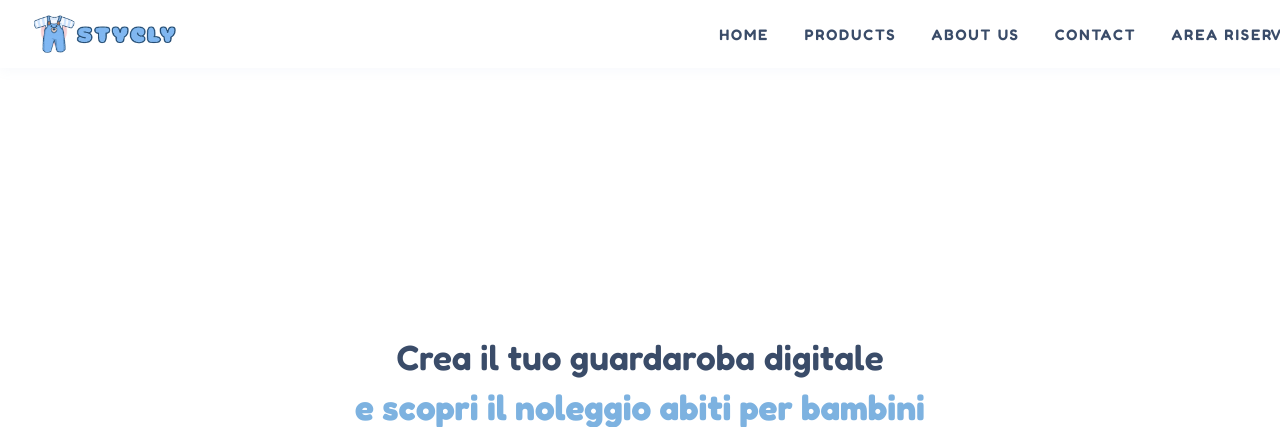
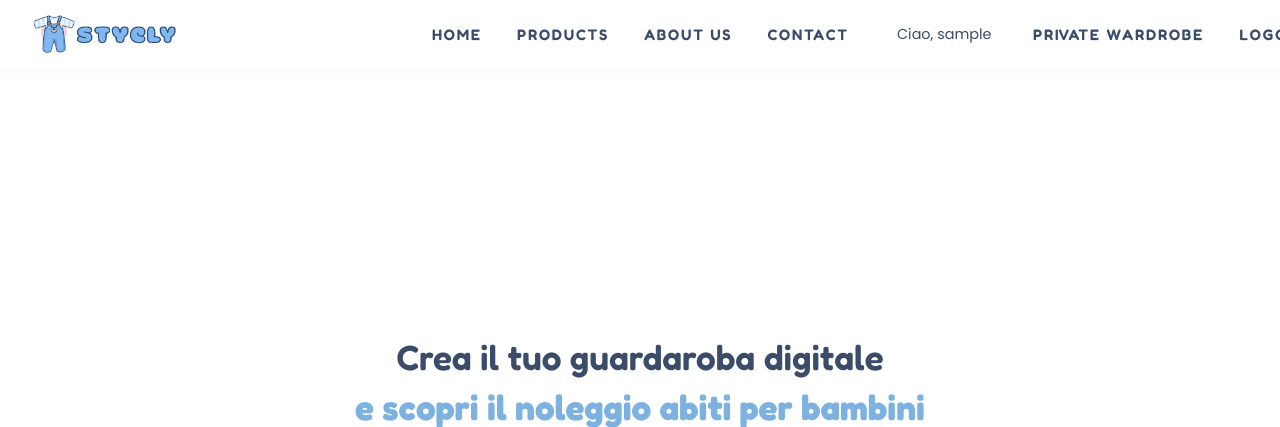
Before and after one commit to RGianluca98/Stycly2025, a Flask app: page / in a window 1280 px wide. Shown: the top 427 px of the page. Run offline with Flask 3, Linux system fonts and the light colour scheme; the visitor is signed in with stand-in values (Sample User, id 1).

Commit message:
test login

```diff
--- a/static/style.css
+++ b/static/style.css
@@ -155,8 +155,12 @@ body {
 /* Etichetta utente loggato */
 .stycly-user-label {
     font-size: 0.9rem;
-    color: #4a5670;
+    color: var(--col-primario);
+    margin-left: 0.8rem;
+    margin-right: 0.4rem;
+    white-space: nowrap;
 }
+
 
 /* --- HAMBURGER (mobile) --- */
 .stycly-nav-hamburger {
--- a/templates/base.html
+++ b/templates/base.html
@@ -19,6 +19,7 @@
 <body>
 
 <header class="stycly-header">
+    <!-- LOGO -->
     <div class="stycly-logo">
         <a href="{{ url_for('home') }}">
             <img src="{{ url_for('static', filename='stycly-logo.png') }}" alt="Stycly logo">
@@ -32,14 +33,24 @@
         <span></span>
     </button>
 
-    <!-- MENU -->
+    <!-- NAVBAR DESKTOP / MOBILE -->
     <nav class="stycly-nav" id="mainNav">
         <a href="{{ url_for('home') }}">HOME</a>
         <a href="{{ url_for('products') }}">PRODUCTS</a>
         <a href="{{ url_for('about') }}">ABOUT US</a>
         <a href="{{ url_for('contact') }}">CONTACT</a>
-        <!-- Area riservata = trigger modal -->
-        <a href="#" id="area-riservata-link">AREA RISERVATA</a>
+
+        {% if session.get('user_id') %}
+            <!-- Utente loggato -->
+            <span class="stycly-user-label">
+                Ciao, {{ session.get('username') }}
+            </span>
+            <a href="{{ url_for('private_wardrobe') }}">PRIVATE WARDROBE</a>
+            <a href="{{ url_for('logout') }}">LOGOUT</a>
+        {% else %}
+            <!-- Nessun utente loggato: mostra solo trigger modal -->
+            <a href="#" id="area-riservata-link">AREA RISERVATA</a>
+        {% endif %}
     </nav>
 </header>
 
@@ -49,7 +60,7 @@
 
 <!-- MODAL LOGIN/REGISTER (ADMIN) -->
 <div class="auth-modal" id="authModal">
-  <div class="auth-container" id="authContainer">
+  <div class="container" id="authContainer">
     <!-- BLOCCO LOGIN -->
     <div class="form-container sign-in-container">
       <form action="{{ url_for('login') }}" method="POST">
@@ -79,7 +90,7 @@
       </form>
     </div>
 
-    <!-- OVERLAY LATO DESTRO -->
+    <!-- OVERLAY -->
     <div class="overlay-container">
       <div class="overlay">
         <div class="overlay-panel overlay-left">
```
